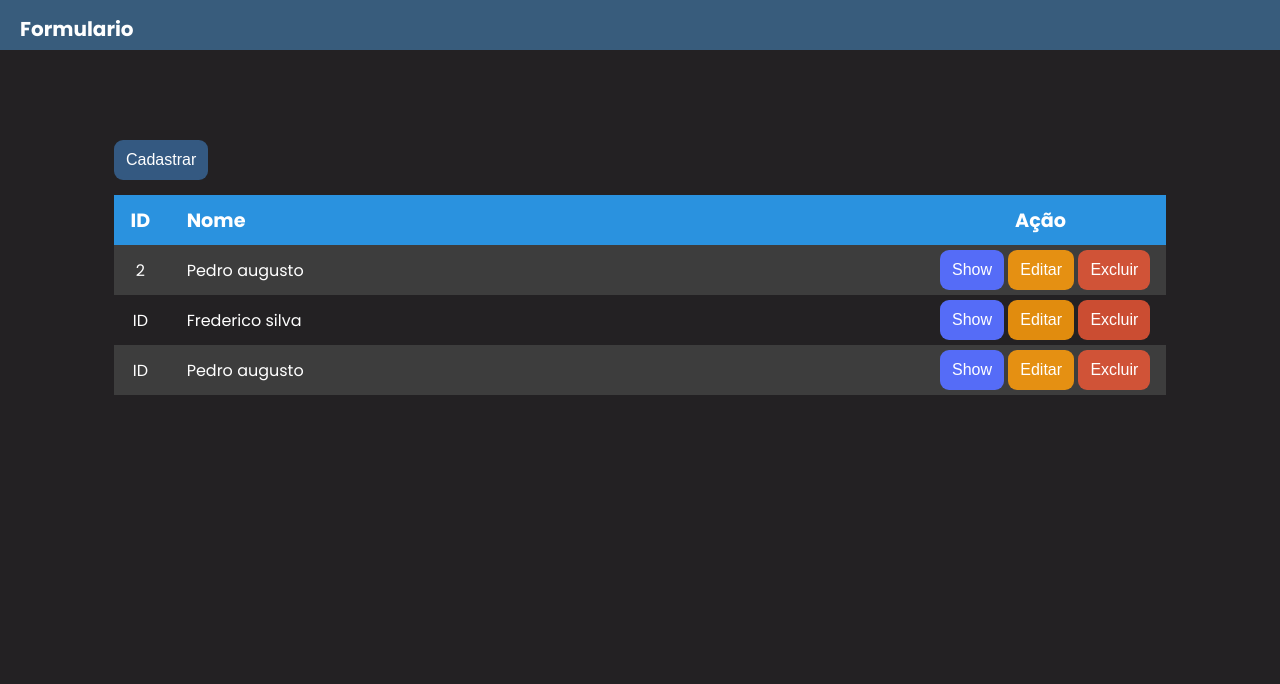
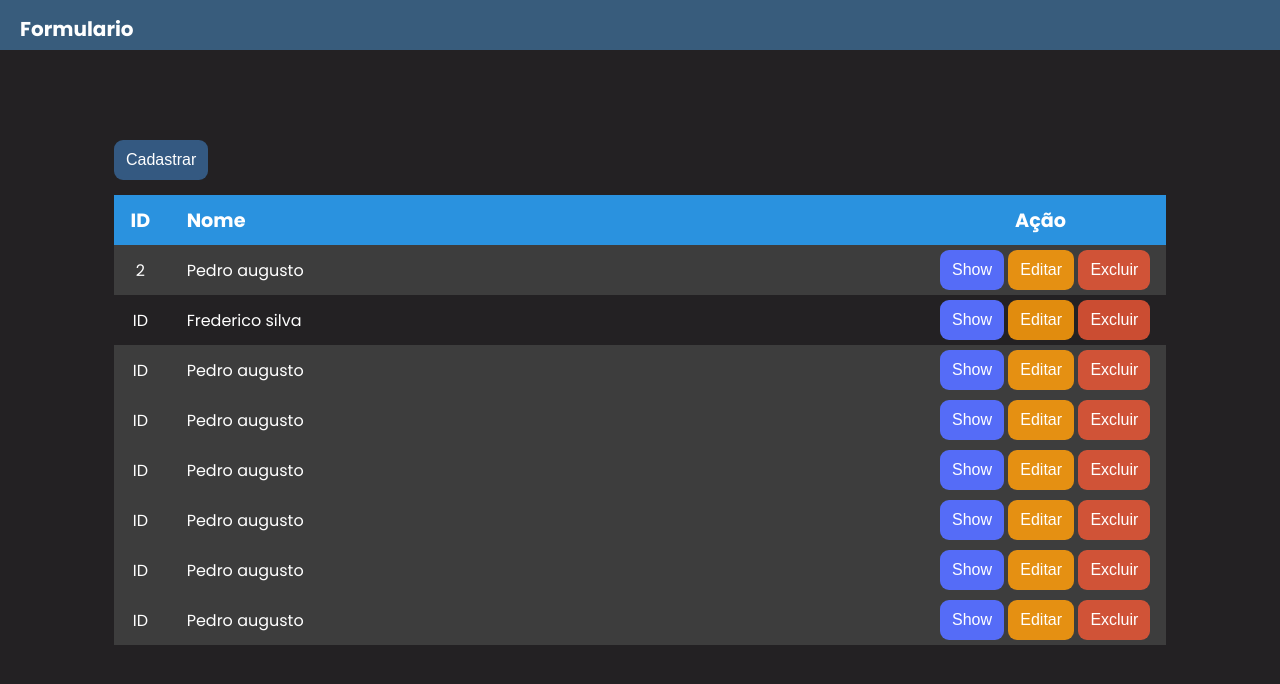
Before and after one commit to BarbosaLuke/formulario2, a plain HTML site: page index.html in a window 1280 px wide. Drawn offline with Linux system fonts and the light colour scheme.

Commit message:
TESTE DO BOTÃO

```diff
--- a/index.html
+++ b/index.html
@@ -82,6 +82,101 @@
                     </td>
                </tr>
 
+            </tr >
+            <tr class="pintado">
+                     <td  class="id">ID</td>
+                     <td class="nome">Pedro augusto </td>
+
+
+                     <td class="rowbutton">
+                         <button onclick="openBoxShow()" class="button azul" type="button">
+                             Show
+                         </button>
+                         <button onclick="openBoxEdit()" class="button amarelo" type="button">
+                             Editar
+                         </button>
+                         <button class="button vermelho" type="button">
+                             Excluir
+                         </button>
+                     </td>
+                </tr>
+
+            </tr >
+            <tr class="pintado">
+                     <td  class="id">ID</td>
+                     <td class="nome">Pedro augusto </td>
+
+
+                     <td class="rowbutton">
+                         <button onclick="openBoxShow()" class="button azul" type="button">
+                             Show
+                         </button>
+                         <button onclick="openBoxEdit()" class="button amarelo" type="button">
+                             Editar
+                         </button>
+                         <button class="button vermelho" type="button">
+                             Excluir
+                         </button>
+                     </td>
+                </tr>
+
+            </tr >
+            <tr class="pintado">
+                     <td  class="id">ID</td>
+                     <td class="nome">Pedro augusto </td>
+
+
+                     <td class="rowbutton">
+                         <button onclick="openBoxShow()" class="button azul" type="button">
+                             Show
+                         </button>
+                         <button onclick="openBoxEdit()" class="button amarelo" type="button">
+                             Editar
+                         </button>
+                         <button class="button vermelho" type="button">
+                             Excluir
+                         </button>
+                     </td>
+                </tr>
+
+            </tr >
+            <tr class="pintado">
+                     <td  class="id">ID</td>
+                     <td class="nome">Pedro augusto </td>
+
+
+                     <td class="rowbutton">
+                         <button onclick="openBoxShow()" class="button azul" type="button">
+                             Show
+                         </button>
+                         <button onclick="openBoxEdit()" class="button amarelo" type="button">
+                             Editar
+                         </button>
+                         <button class="button vermelho" type="button">
+                             Excluir
+                         </button>
+                     </td>
+                </tr>
+
+            </tr >
+            <tr class="pintado">
+                     <td  class="id">ID</td>
+                     <td class="nome">Pedro augusto </td>
+
+
+                     <td class="rowbutton">
+                         <button onclick="openBoxShow()" class="button azul" type="button">
+                             Show
+                         </button>
+                         <button onclick="openBoxEdit()" class="button amarelo" type="button">
+                             Editar
+                         </button>
+                         <button class="button vermelho" type="button">
+                             Excluir
+                         </button>
+                     </td>
+                </tr>
+
             </tbody>
         </table>
 
```
